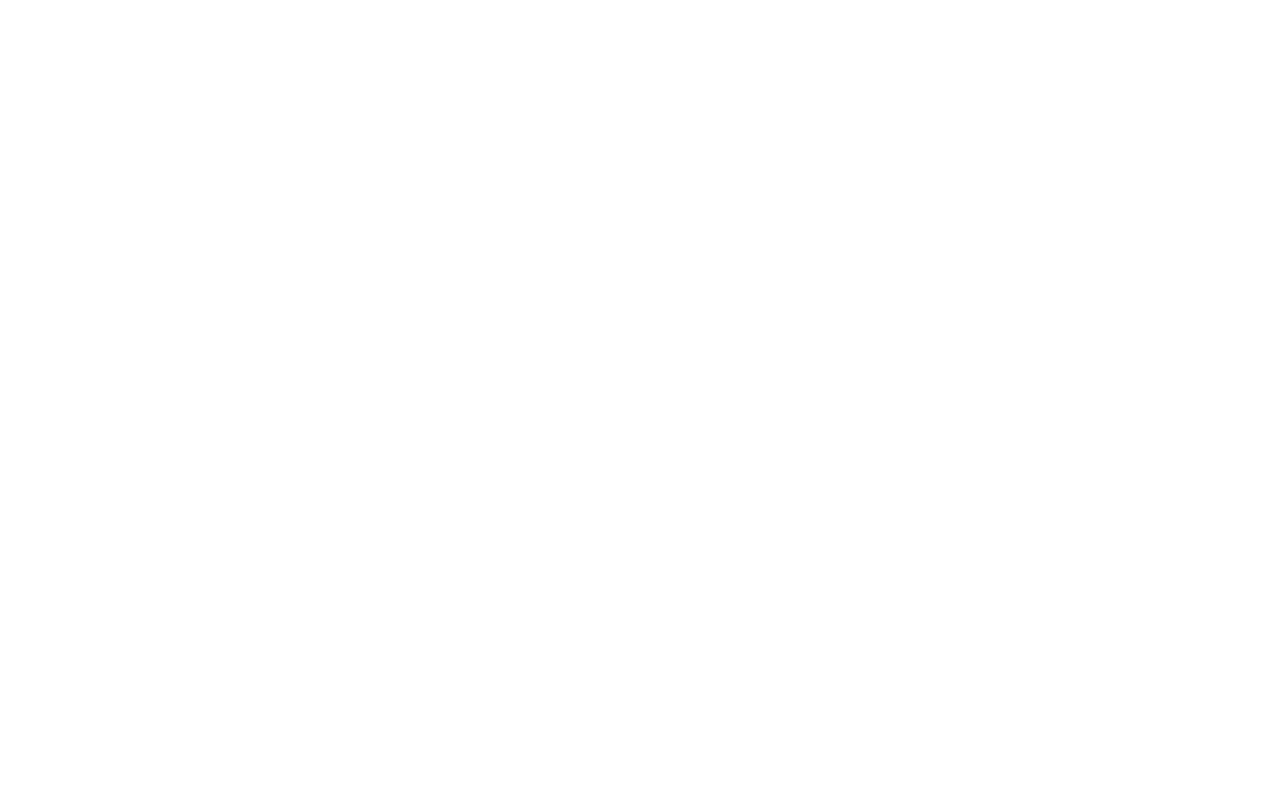
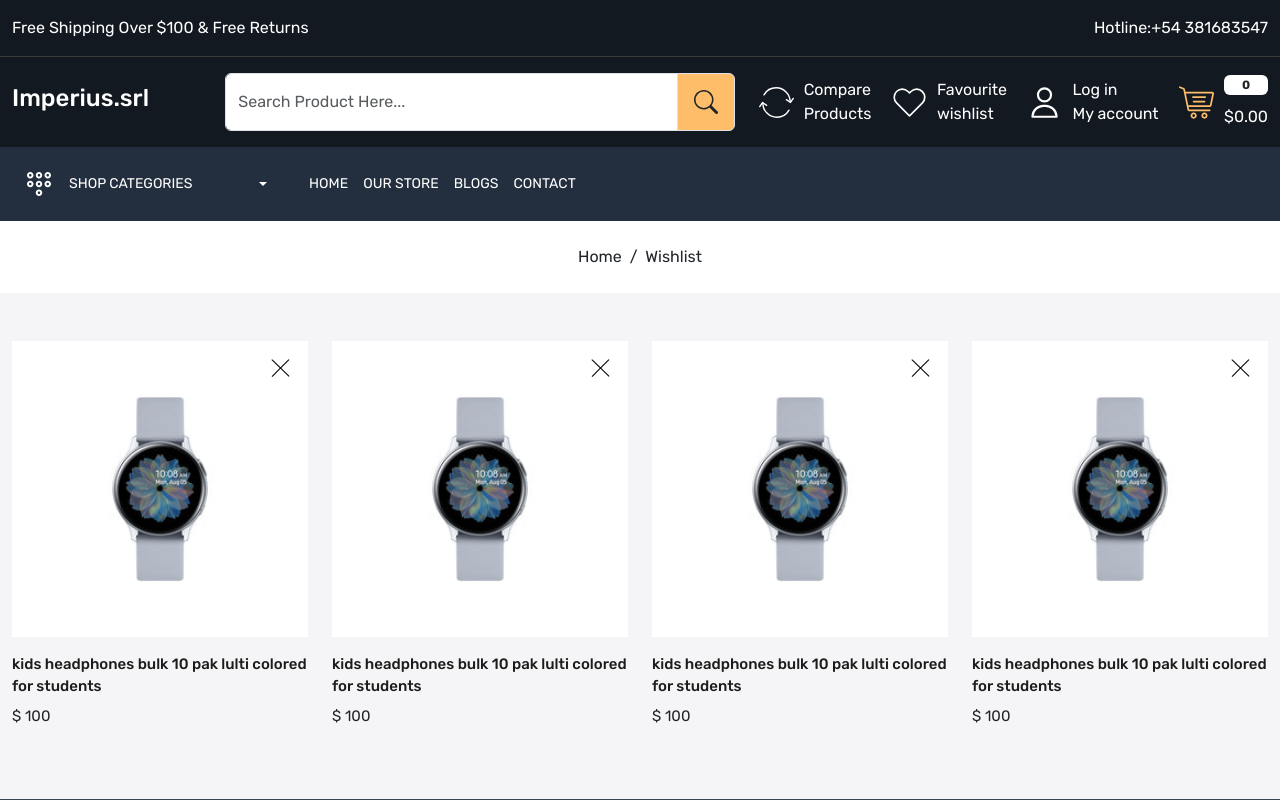
Before and after one commit to Izan0501/Imperius.Srl-Frontend, a React (Create React App) app: page /wishlist in a window 1280 px wide. Before the commit this address had no page. Shown: the top 800 px of the page. Built offline with nearby package versions, Linux system fonts and the light colour scheme.

Commit message:
addWishlistPage-StartedLoginAndSignupPage

```diff
--- a/src/App.css
+++ b/src/App.css
@@ -562,4 +562,25 @@
   color: var(--color-777777);
 }
 
+.wishlist-card .cross {
+  top: 15px;
+  right: 15px;
+  width: 25px;
+  padding: 3px;
+  cursor: pointer;
+}
+
+.wishlist-card h5.title {
+  font-size: 15px;
+  line-height: 22px;
+  font-weight: 500;
+  color: var(--color-1c1c1b);
+}
+
+.wishlist-card h6.price{
+  font-size: 15px;
+  line-height: 22px;
+  font-weight: 400;
+}
+
 /* Contact Page Ends*/
--- a/src/App.js
+++ b/src/App.js
@@ -7,6 +7,7 @@
 import About from "./pages/About"
 import Store from "./pages/Store"
 import Blog from './pages/Blog';
+import Wishlist from './pages/Wishlist';
 
 function App() {
   return (
@@ -19,6 +20,7 @@
             <Route path='contact' element={<Contact />} />
             <Route path='store' element={<Store />} />
             <Route path='blog' element={<Blog />} />
+            <Route path='wishlist' element={<Wishlist />} />
           </Route>
         </Routes>
       </BrowserRouter>
--- a/src/components/Header.js
+++ b/src/components/Header.js
@@ -51,7 +51,7 @@
                   </Link>
                 </div>
                 <div className="">
-                  <Link className='d-flex align-items-center gap-10 text-white'>
+                  <Link to='wishlist' className='d-flex align-items-center gap-10 text-white'>
                     <img src="images/wishlist.svg" alt="wishlist" />
                     <p className='mb-0'>
                       Favourite <br /> wishlist
--- /dev/null
+++ b/src/pages/Wishlist.js
@@ -0,0 +1,100 @@
+import React from 'react';
+import Meta from '../components/Meta';
+import WishHeader from '../components/StoreHeader';
+
+const Wishlist = () => {
+  return (
+    <>
+      <Meta title={'Wishlist'} />
+      <WishHeader title='Wishlist' />
+      <div className="wishlist-wrapper home-wrapper-2 py-5">
+        <div className="container-xxl">
+          <div className="row">
+            <div className="col-3">
+              <div className="wishlist-card w-100 position-relative">
+                <img
+                  src="images/cross.svg"
+                  alt="cross"
+                  className='position-absolute cross img-fluid'
+                />
+                <div className="wishlist-card-image">
+                  <img
+                    src="images/watch.jpg"
+                    alt="watch"
+                    className='img-fluid w-100'
+                  />
+                </div>
+                <div className="py-3">
+                  <h5 className='title'>kids headphones bulk 10 pak lulti colored for students</h5>
+                  <h6 className='price'>$ 100</h6>
+                </div>
+              </div>
+            </div>
+            <div className="col-3">
+              <div className="wishlist-card w-100 position-relative">
+                <img
+                  src="images/cross.svg"
+                  alt="cross"
+                  className='position-absolute cross img-fluid'
+                />
+                <div className="wishlist-card-image">
+                  <img
+                    src="images/watch.jpg"
+                    alt="watch"
+                    className='img-fluid w-100'
+                  />
+                </div>
+                <div className="py-3">
+                  <h5 className='title'>kids headphones bulk 10 pak lulti colored for students</h5>
+                  <h6 className='price'>$ 100</h6>
+                </div>
+              </div>
+            </div>
+            <div className="col-3">
+              <div className="wishlist-card w-100 position-relative">
+                <img
+                  src="images/cross.svg"
+                  alt="cross"
+                  className='position-absolute cross img-fluid'
+                />
+                <div className="wishlist-card-image">
+                  <img
+                    src="images/watch.jpg"
+                    alt="watch"
+                    className='img-fluid w-100'
+                  />
+                </div>
+                <div className="py-3">
+                  <h5 className='title'>kids headphones bulk 10 pak lulti colored for students</h5>
+                  <h6 className='price'>$ 100</h6>
+                </div>
+              </div>
+            </div>
+            <div className="col-3">
+              <div className="wishlist-card w-100 position-relative">
+                <img
+                  src="images/cross.svg"
+                  alt="cross"
+                  className='position-absolute cross img-fluid'
+                />
+                <div className="wishlist-card-image">
+                  <img
+                    src="images/watch.jpg"
+                    alt="watch"
+                    className='img-fluid w-100'
+                  />
+                </div>
+                <div className="py-3">
+                  <h5 className='title'>kids headphones bulk 10 pak lulti colored for students</h5>
+                  <h6 className='price'>$ 100</h6>
+                </div>
+              </div>
+            </div>
+          </div>
+        </div>
+      </div>
+    </>
+  )
+}
+
+export default Wishlist
```
Also changed, not shown: src/pages/Login.js (added, +9 -0 lines), src/pages/Signup.js (added, +9 -0 lines).
